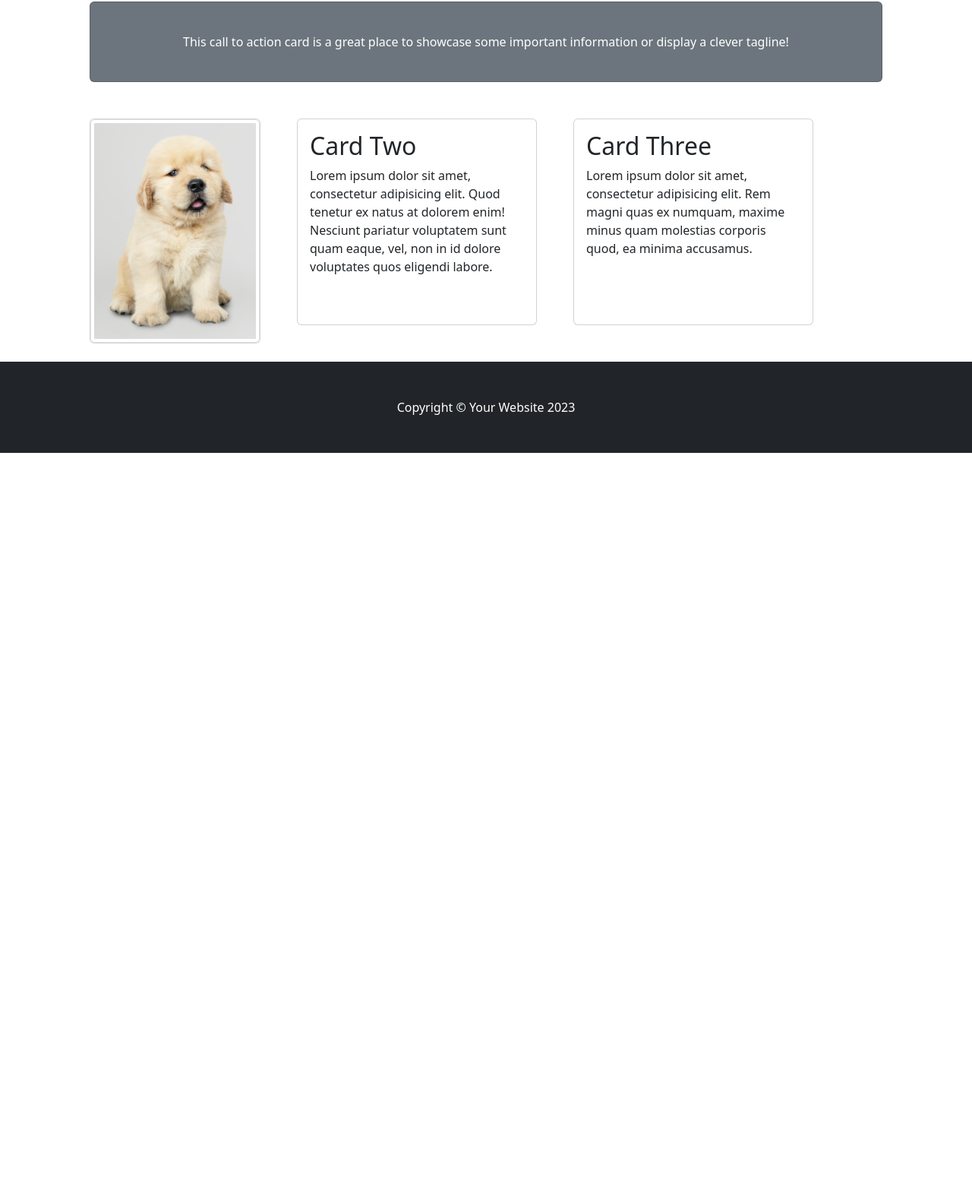
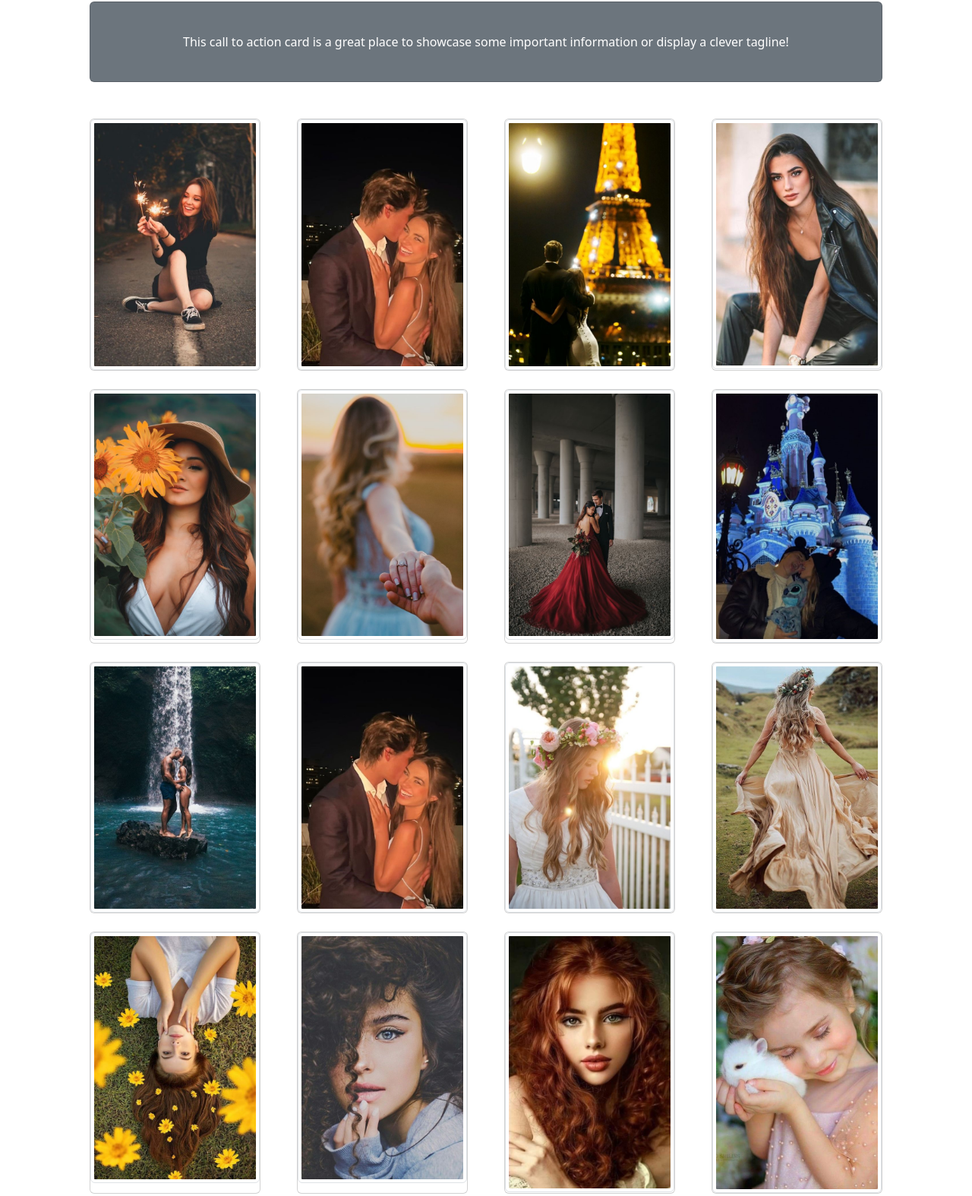
Before and after one commit to GabrielaCS13/Bootstrap, a website: page public_html/index.html in a window 1280 px wide. Shown: the part 550-2124 px from the top of the page at 76% size. Before the commit the page ends 1146 px from the top, so only its background shows below. Drawn offline with nearby package versions, Linux system fonts and the light colour scheme.

Commit message:
atualizando as fotos

```diff
--- a/public_html/index.html
+++ b/public_html/index.html
@@ -45,27 +45,104 @@
             </div>
             <!-- Content Row-->
             <div class="row gx-4 gx-lg-5">
-                <div class="col-md-3 mb-4">
+
+                 <div class="col-md-3 mb-4">
                     <div class="card h-100">
-                      <img src="img/cachorro.avif" class="img-thumbnail" alt="...">
+                      <img src="img/img1.jpg" class="img-thumbnail" alt="...">
                     </div>
-                </div>
-                <div class="col-md-4 mb-5">
+                 </div>
+
+                                 <div class="col-md-3 mb-4">
                     <div class="card h-100">
-                        <div class="card-body">
-                            <h2 class="card-title">Card Two</h2>
-                            <p class="card-text">Lorem ipsum dolor sit amet, consectetur adipisicing elit. Quod tenetur ex natus at dolorem enim! Nesciunt pariatur voluptatem sunt quam eaque, vel, non in id dolore voluptates quos eligendi labore.</p>
-                        </div>
+                      <img src="img/img02.jpg" class="img-thumbnail" alt="...">
                     </div>
-                </div>
-                <div class="col-md-4 mb-5">
+                 </div>
+
+                 <div class="col-md-3 mb-4">
                     <div class="card h-100">
-                        <div class="card-body">
-                            <h2 class="card-title">Card Three</h2>
-                            <p class="card-text">Lorem ipsum dolor sit amet, consectetur adipisicing elit. Rem magni quas ex numquam, maxime minus quam molestias corporis quod, ea minima accusamus.</p>
-                        </div>
+                      <img src="img/img3.jpg" class="img-thumbnail" alt="...">
                     </div>
-                </div>
+                 </div>
+
+                                 <div class="col-md-3 mb-4">
+                    <div class="card h-100">
+                      <img src="img/img4.jpg" class="img-thumbnail" alt="...">
+                    </div>
+                 </div>
+
+                 <div class="col-md-3 mb-4">
+                    <div class="card h-100">
+                      <img src="img/img5.jpg" class="img-thumbnail" alt="...">
+                    </div>
+                 </div>
+
+                                 <div class="col-md-3 mb-4">
+                    <div class="card h-100">
+                      <img src="img/img6.jpg" class="img-thumbnail" alt="...">
+                    </div>
+                 </div>
+
+                 <div class="col-md-3 mb-4">
+                    <div class="card h-100">
+                      <img src="img/img7.jpg" class="img-thumbnail" alt="...">
+                    </div>
+                 </div>
+
+                                 <div class="col-md-3 mb-4">
+                    <div class="card h-100">
+                      <img src="img/img04.jpg" class="img-thumbnail" alt="...">
+                    </div>
+                 </div>
+
+                                 <div class="col-md-3 mb-4">
+                    <div class="card h-100">
+                      <img src="img/img06.jpg" class="img-thumbnail" alt="...">
+                    </div>
+                 </div>
+
+                                 <div class="col-md-3 mb-4">
+                    <div class="card h-100">
+                      <img src="img/img02.jpg" class="img-thumbnail" alt="...">
+                    </div>
+                 </div>
+
+                                 <div class="col-md-3 mb-4">
+                    <div class="card h-100">
+                      <img src="img/img11.jpg" class="img-thumbnail" alt="...">
+                    </div>
+                 </div>
+
+                                 <div class="col-md-3 mb-4">
+                    <div class="card h-100">
+                      <img src="img/img12.jpg" class="img-thumbnail" alt="...">
+                    </div>
+                 </div>
+
+                 <div class="col-md-3 mb-4">
+                    <div class="card h-100">
+                      <img src="img/img8.jpg" class="img-thumbnail" alt="...">
+                    </div>
+                 </div>
+
+                 <div class="col-md-3 mb-4">
+                    <div class="card h-100">
+                      <img src="img/img9.jpg" class="img-thumbnail" alt="...">
+                    </div>
+                 </div>
+
+                 <div class="col-md-3 mb-4">
+                    <div class="card h-100">
+                      <img src="img/img13.jpg" class="img-thumbnail" alt="...">
+                    </div>
+                 </div>
+
+                 <div class="col-md-3 mb-4">
+                    <div class="card h-100">
+                      <img src="img/img14.jpg" class="img-thumbnail" alt="...">
+                    </div>
+                 </div>
+
+
             </div>
         </div>
         <!-- Footer-->
```
Also changed, not shown: public_html/img/cachorro.avif (deleted), public_html/img/img02.jpg (added), public_html/img/img04.jpg (added), public_html/img/img06.jpg (added), public_html/img/img1.jpg (added), public_html/img/img11.jpg (added), public_html/img/img12.jpg (added), public_html/img/img13.jpg (added), public_html/img/img14.jpg (added), public_html/img/img2.jpg (added), public_html/img/img3.jpg (added), public_html/img/img4.jpg (added), public_html/img/img5.jpg (added), public_html/img/img6.jpg (added), 3 more files.
